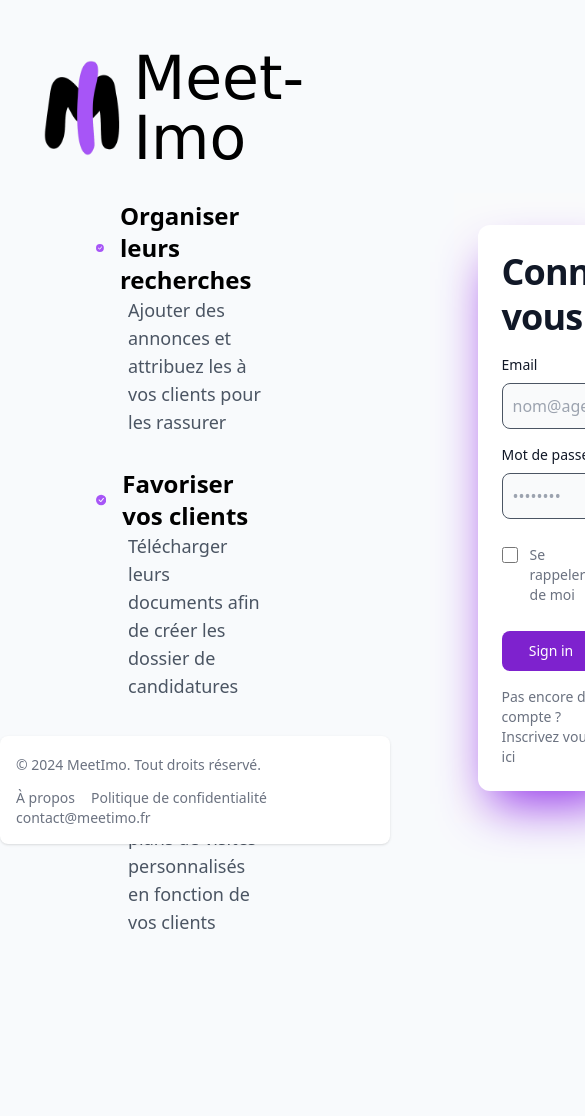
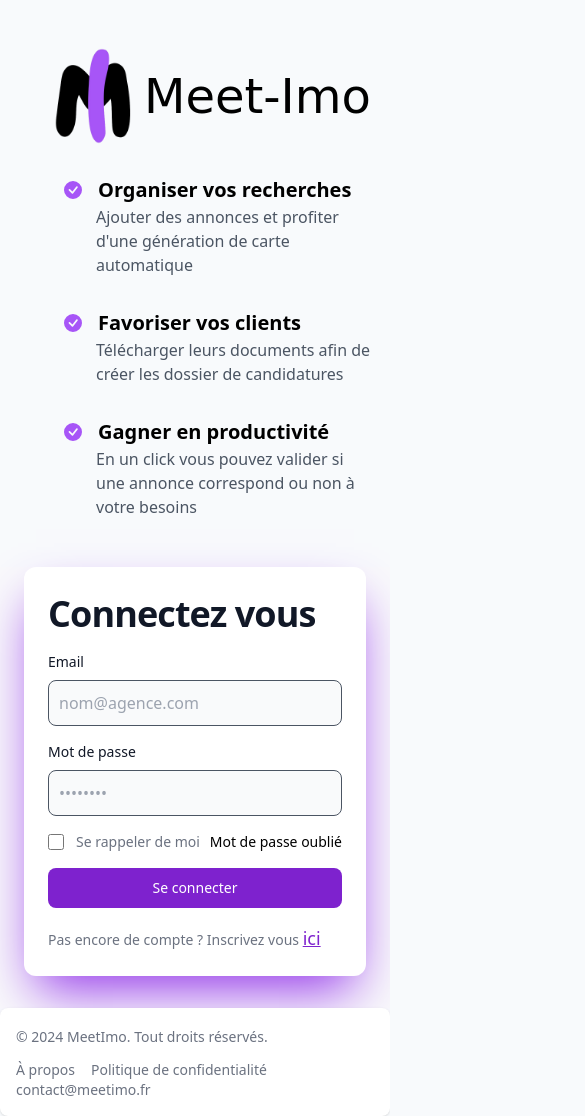
Before and after one commit to barthelemy-lebel/bloc3-front, a website: page src/admin/login.html in a window 390 px wide. Shown: the top 1116 px of the page, 585 px wide, since content can reach past the window. Before the commit the page ends 1016 px from the top, so only its background shows below. Drawn offline with Linux system fonts and the light colour scheme; a web font is replaced by a local one.

Commit message:
Fixed #27 -- rendre la page de connexion responsive (#28)

```diff
--- a/src/admin/login.html
+++ b/src/admin/login.html
@@ -5,62 +5,60 @@
     <meta charset="UTF-8">
     <meta name="viewport" content="width=device-width, initial-scale=1.0">
 
-    <link href="../output.css" rel="stylesheet">
+    <link href="/src/output.css" rel="stylesheet">
     <link rel="icon" type="image/x-icon" href="../assets/logo-purple.png">
     <link href="https://fonts.googleapis.com/css2?family=Madimi+One&display=swap" rel="stylesheet">
 
     <script src="script/login.js" defer></script>
-    <script src="https://unpkg.com/page/page.min.js"></script>
-
     <title>MeetImo-Connexion</title>
 </head>
 
 <body class="h-screen bg-slate-50">
-    <div class="hero-banner flex flex-row items-center xs:flex-col">
-        <div class="header p-4 flex flex-col items-start justify-center my-8 mr-44 ml-8 xs:hidden">
+    <div class="hero-banner flex flex-row items-center justify-center flex-wrap lg:flex-nowrap">
+        <div class="header p-4 flex flex-col items-start justify-center mt-8 md:mr-44 md:ml-8 w-full md:w-auto">
           <div class="flex flex-row justify-center items-center">
             <img src="/src/assets/logo-purple.png" alt="logo-meetimo" class="w-24 h-24 ml-8">
-                <h1 class="text-6xl xl:text-8xl font-madimi-one">Meet-Imo</h1>
+            <h1 class="text-5xl sm:text-8xl font-madimi-one">Meet-Imo</h1>
           </div>
-
           <ul class="pl-12 mt-8">
             <li class="mb-8">
-                    <h1 class="font-bold text-2xl inline-flex items-center">
-                        <svg xmlns="http://www.w3.org/2000/svg" width="18" height="18" fill="#a755f7" class="bi bi-check-circle-fill" viewBox="0 0 16 16" class="mr-4">
+              <h1 class="font-bold text-xl md:text-2xl inline-flex items-center">
+                <svg xmlns="http://www.w3.org/2000/svg" width="18" height="18" fill="#a755f7" class="bi bi-check-circle-fill" viewBox="0 0 16 16">
                   <path d="M16 8A8 8 0 1 1 0 8a8 8 0 0 1 16 0m-3.97-3.03a.75.75 0 0 0-1.08.022L7.477 9.417 5.384 7.323a.75.75 0 0 0-1.06 1.06L6.97 11.03a.75.75 0 0 0 1.079-.02l3.992-4.99a.75.75 0 0 0-.01-1.05z"/>
                 </svg>
-                      <span class="ml-4">Organiser leurs recherches</span>
+                <span class="ml-4">Organiser vos recherches</span>
               </h1>
-                    <p class="text-lg ml-8 text-gray-600 font-light">Ajouter des annonces et attribuez les à vos clients pour les rassurer</p>
+              <p class="text-base md:text-lg ml-8 text-gray-600 font-light">Ajouter des annonces et profiter d'une génération de carte automatique</p>
             </li>
             <li class="mb-8">
-                    <h1 class="font-bold text-2xl inline-flex items-center">
-                        <svg xmlns="http://www.w3.org/2000/svg" width="18" height="18" fill="#a755f7" class="bi bi-check-circle-fill" viewBox="0 0 16 16" class="mr-4">
+              <h1 class="font-bold text-xl md:text-2xl inline-flex items-center">
+                <svg xmlns="http://www.w3.org/2000/svg" width="18" height="18" fill="#a755f7" class="bi bi-check-circle-fill" viewBox="0 0 16 16">
                   <path d="M16 8A8 8 0 1 1 0 8a8 8 0 0 1 16 0m-3.97-3.03a.75.75 0 0 0-1.08.022L7.477 9.417 5.384 7.323a.75.75 0 0 0-1.06 1.06L6.97 11.03a.75.75 0 0 0 1.079-.02l3.992-4.99a.75.75 0 0 0-.01-1.05z"/>
                 </svg>
                 <span class="ml-4">Favoriser vos clients</span>
               </h1>
-                    <p class="text-lg ml-8 text-gray-600 font-light">Télécharger leurs documents afin de créer les dossier de candidatures</p>
+              <p class="text-base md:text-lg ml-8 text-gray-600 font-light">Télécharger leurs documents afin de créer les dossier de candidatures</p>
             </li>
             <li class="mb-8">
-                    <h1 class="font-bold text-2xl inline-flex items-center">
-                        <svg xmlns="http://www.w3.org/2000/svg" width="18" height="18" fill="#a755f7" class="bi bi-check-circle-fill" viewBox="0 0 16 16" class="mr-4">
+              <h1 class="font-bold text-xl md:text-2xl inline-flex items-center">
+                <svg xmlns="http://www.w3.org/2000/svg" width="18" height="18" fill="#a755f7" class="bi bi-check-circle-fill" viewBox="0 0 16 16">
                   <path d="M16 8A8 8 0 1 1 0 8a8 8 0 0 1 16 0m-3.97-3.03a.75.75 0 0 0-1.08.022L7.477 9.417 5.384 7.323a.75.75 0 0 0-1.06 1.06L6.97 11.03a.75.75 0 0 0 1.079-.02l3.992-4.99a.75.75 0 0 0-.01-1.05z"/>
                 </svg>
-                      <span class="ml-4">Plannifier vos visites</span>
+                <span class="ml-4">Gagner en productivité</span>
               </h1>
-                    <p class="text-lg ml-8 text-gray-600 font-light">Générer vos plans de visites personnalisés en fonction de vos clients</p>
+              <p class="text-base md:text-lg ml-8 text-gray-600 font-light">En un click vous pouvez valider si une annonce correspond ou non à votre besoins</p>
             </li>
           </ul>
+
         </div>
-        <section class="bg-gray-50 w-1/2">
-            <div class="flex flex-col items-center justify-center px-6 py-8 mx-auto md:h-screen lg:py-0">
-                <div class="w-full bg-white rounded-xl shadow-2xl shadow-purple-600 md:mt-0 sm:max-w-md xl:p-0 ">
+        <section class="bg-gray-50 w-full md:w-1/2">
+            <div class="flex flex-col items-center justify-center px-6 mb-8 mx-auto md:h-screen lg:py-0">
+              <div class="w-full bg-white rounded-xl shadow-2xl shadow-purple-600 md:mt-0 sm:max-w-md xl:p-0">
                 <div class="p-6 space-y-4 md:space-y-6 sm:p-8">
                         <h1 class="text-4xl font-bold leading-tight tracking-tight text-gray-900 md:text-2xl">
                             Connectez vous
                         </h1>
-                        <form class="space-y-4 md:space-y-6" action="#">
+                        <div class="space-y-4 md:space-y-6">
                             <div>
                                 <label for="email" class="block mb-2 text-sm font-medium text-gray-900">Email</label>
                                 <input type="email" name="email" id="email" class="bg-gray-50 border border-gray-300 text-gray-900 sm:text-sm rounded-lg focus:ring-primary-600 focus:border-primary-600 block w-full p-2.5 border-gray-600 dark:placeholder-gray-400 dark:focus:ring-blue-500 dark:focus:border-blue-500" placeholder="nom@agence.com" required="true">
@@ -80,36 +78,33 @@
                                 </div>
                                 <a href="#" class="text-sm font-medium text-primary-600 hover:underline">Mot de passe oublié</a>
                             </div>
-                            <button onclick="login()" class="w-full text-white bg-purple-700 hover:bg-purple-600 focus:ring-4 focus:outline-none focus:ring-primary-300 font-medium rounded-lg text-sm px-5 py-2.5 text-center">Sign in</button>
+                            <button onclick="login()" class="w-full text-white bg-purple-700 hover:bg-purple-600 focus:ring-4 focus:outline-none focus:ring-primary-300 font-medium rounded-lg text-sm px-5 py-2.5 text-center">Se connecter</button>
                             <p class="text-sm font-light text-gray-500">
-                                Pas encore de compte ? Inscrivez vous <a href="#" class="font-medium text-primary-600 hover:underline">ici</a>
+                                Pas encore de compte ? Inscrivez vous <a href="#" class="text-purple-700 text-lg font-medium text-primary-600 underline">ici</a>
                             </p>
-                        </form>
+                        </div>
                     </div>
                 </div>
             </div>
         </section>
     </div>
 
-    <footer class="bg-white rounded-lg shadow w-full absolute bottom-0">
+    <footer class="bg-white rounded-lg shadow w-full absolute xl:bottom-0">
         <div class="w-full mx-auto max-w-screen-xl p-4 md:flex md:items-center md:justify-between">
-        <span class="text-sm text-gray-500 sm:text-center dark:text-gray-400">© 2024 <a href="https://flowbite.com/" class="hover:underline">MeetImo</a>. Tout droits réservé.
+            <span class="text-sm text-gray-500 sm:text-center dark:text-gray-400">© 2024 <a href="https://flowbite.com/" class="hover:underline hover:text-purple-600">MeetImo</a>. Tout droits réservés.
             </span>
             <ul class="flex flex-wrap items-center mt-3 text-sm font-medium text-gray-500 dark:text-gray-400 sm:mt-0">
                 <li>
-                <a href="#" class="hover:underline me-4 md:me-6">À propos</a>
+                    <a href="#" class="hover:underline hover:text-purple-600 me-4 md:me-6">À propos</a>
                 </li>
                 <li>
-                <a href="#" class="hover:underline me-4 md:me-6">Politique de confidentialité</a>
+                    <a href="#" class="hover:underline hover:text-purple-600 me-4 md:me-6">Politique de confidentialité</a>
                 </li>
                 <li>
-                <a href="#" class="hover:underline">contact@meetimo.fr</a>
+                    <a href="#" class="hover:underline hover:text-purple-600">contact@meetimo.fr</a>
                 </li>
             </ul>
         </div>
     </footer>
-
-
-
 </body>
 </html>
```
Also changed, not shown: src/output.css. Lines whose indentation alone changed are shown as unchanged.
